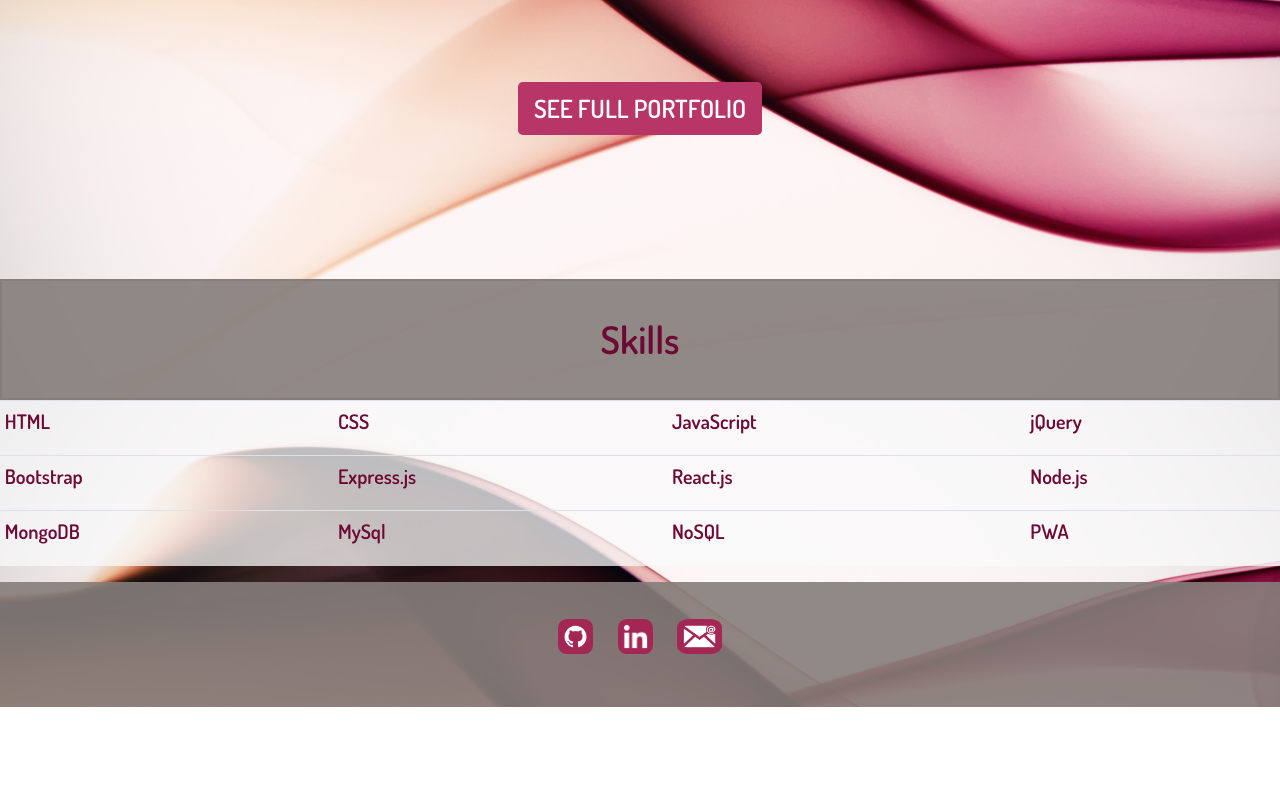
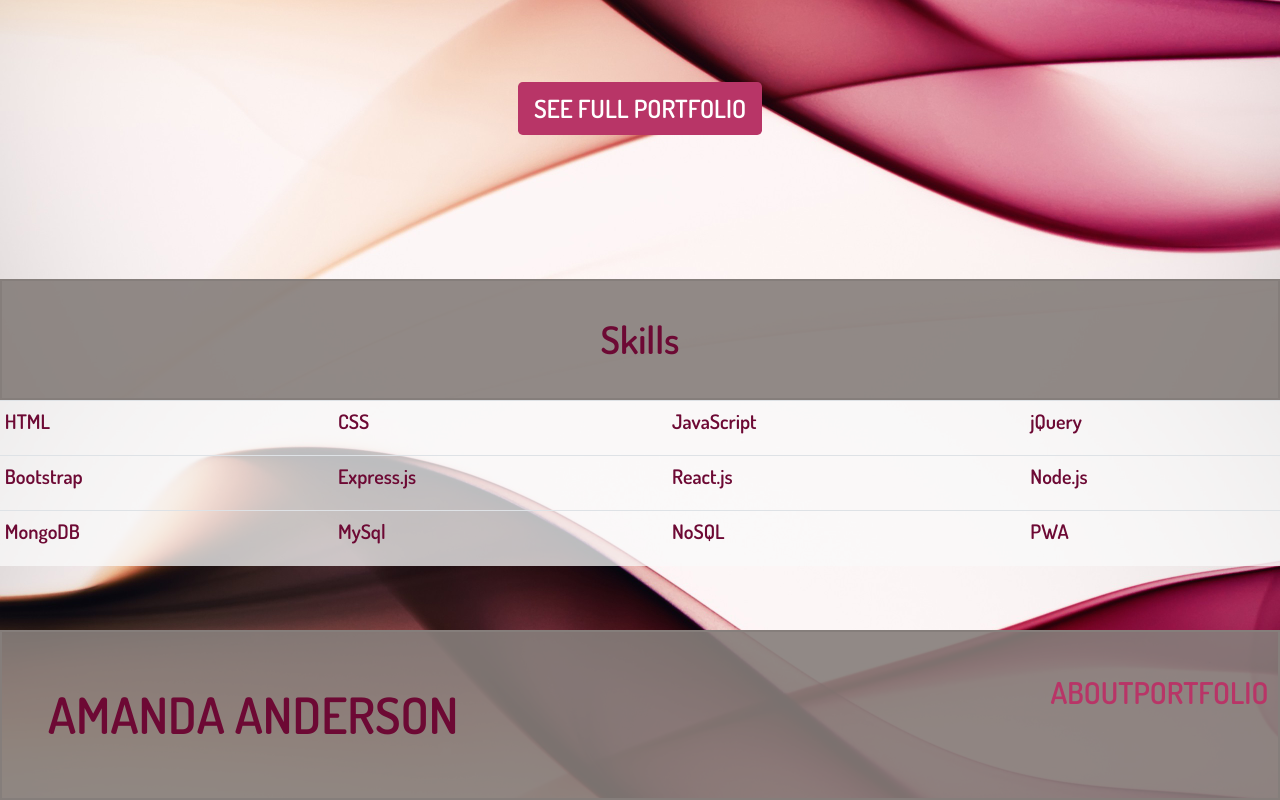
Before and after one commit to aanderson120/portfolio, a React (Create React App) app: page / in a window 1280 px wide. Shown: the part 2001-2801 px from the top of the page. Before the commit the page ends 2708 px from the top, so only its background shows below. Built offline with nearby package versions, Linux system fonts and the light colour scheme.

Commit message:
fix navbar

```diff
--- a/src/App.js
+++ b/src/App.js
@@ -19,7 +19,7 @@ render() {
           <Route exact path="/portfolio" component={PorfolioPage}/>
           <Route exact path="/about" component={About}/>
 
-        <Footer />
+        <NavBar />
 
       </div>
     </Router>
--- a/src/Pages/Home.js
+++ b/src/Pages/Home.js
@@ -3,7 +3,6 @@ import '../App.css';
 import projects from "../projects.json";
 import About from '../components/About/About';
 import Portfolio from '../components/Portfolio'
-import Skills from '../components/Skills';
 import Header from '../components/Header';
 import Wrapper from '../components/Wrapper';
 import { Table } from "react-bootstrap";
```
